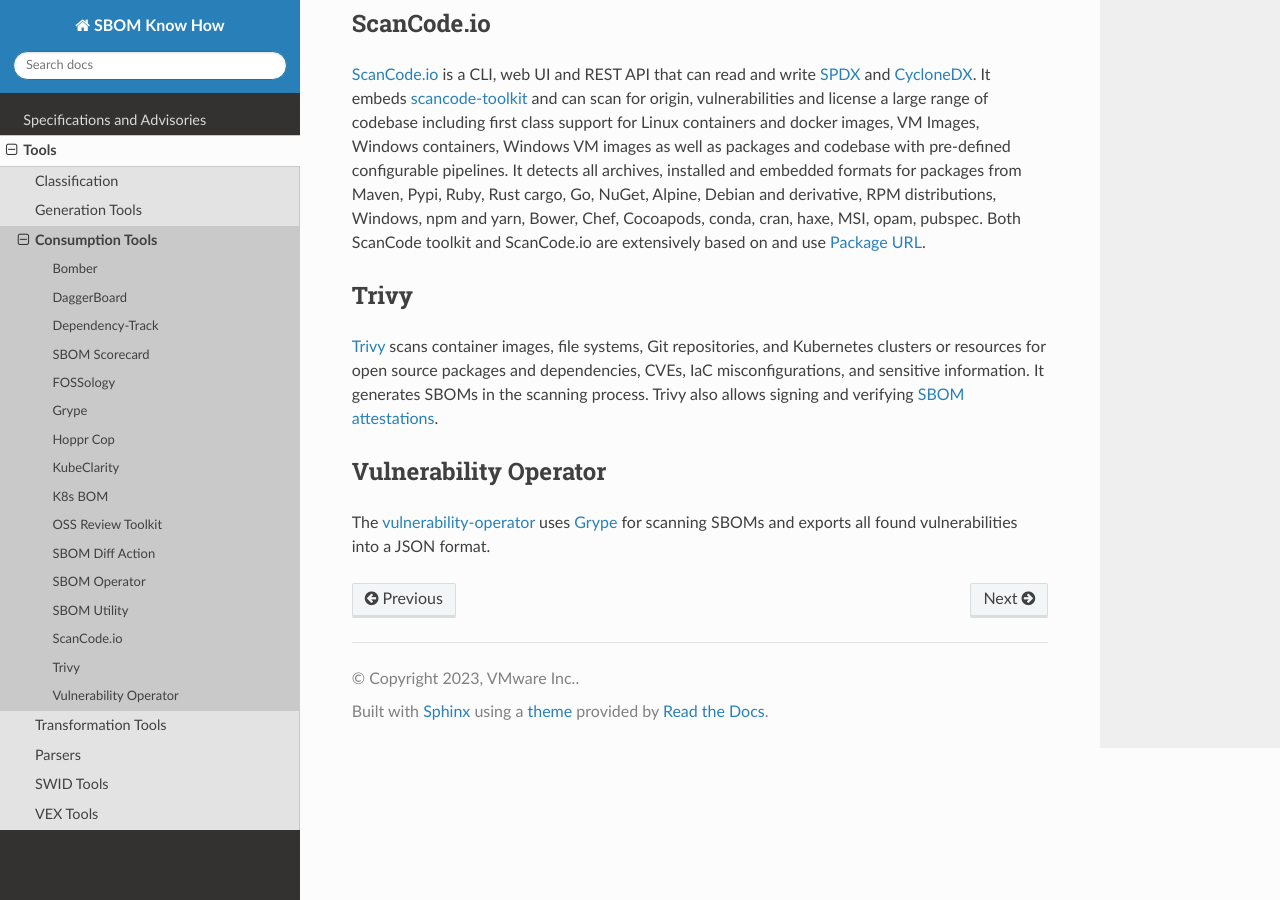
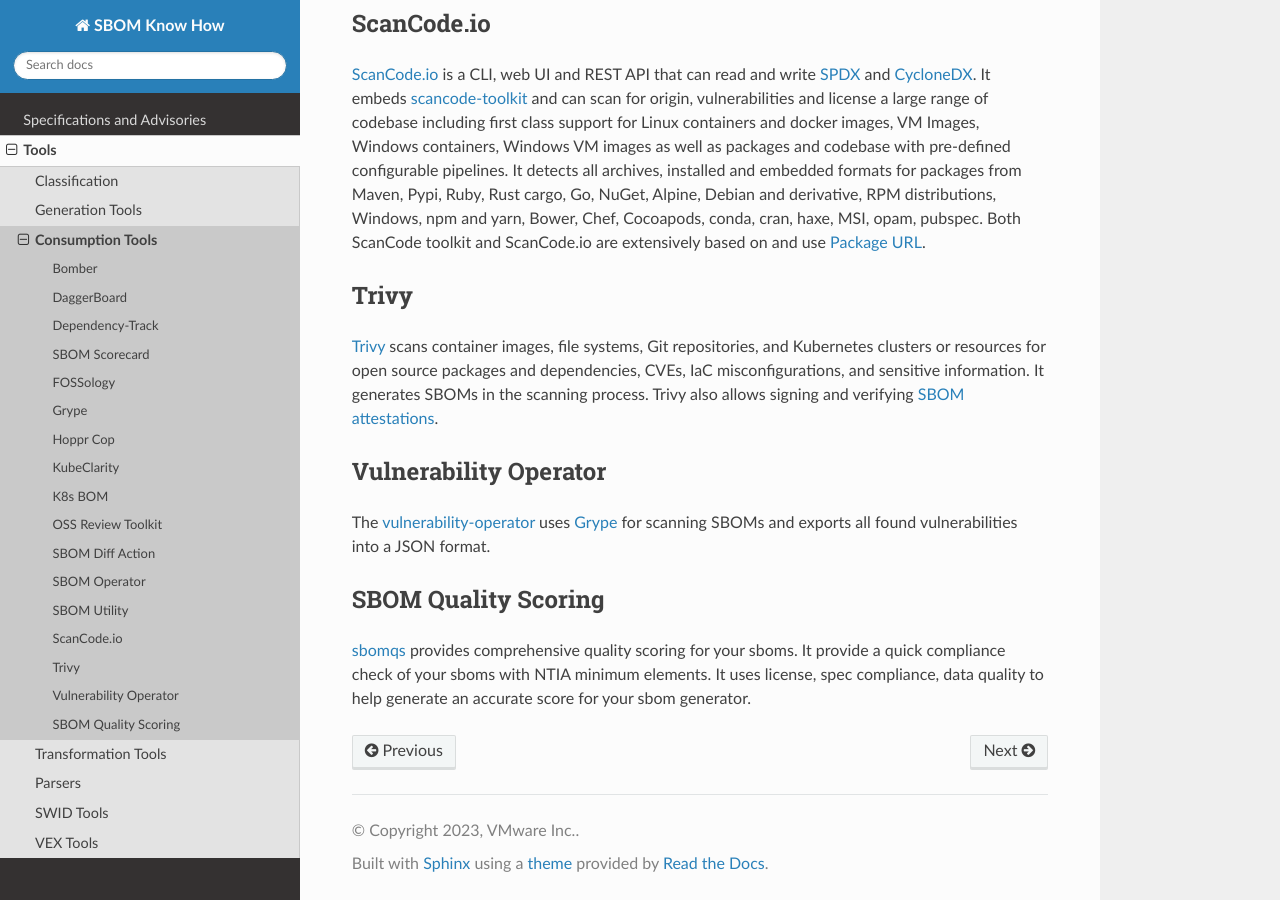
Before and after one commit to ivanayov/sbom-know-how, a Sphinx documentation site: the page built from docs/source/tooling/consumption_tools.md, in a window 1280 px wide and 900 px high, scrolled down 1889 px. Built offline with Sphinx 7.4.7 and the Read the Docs theme 2.0.0, drawn with Linux system fonts in a browser that asks for light colours.

Commit message:
Added sbomqs used for sbom quality scoring

```diff
--- a/docs/source/tooling/consumption_tools.md
+++ b/docs/source/tooling/consumption_tools.md
@@ -65,3 +65,8 @@
 ## Vulnerability Operator
 
 The [vulnerability-operator](https://github.com/ckotzbauer/vulnerability-operator) uses [Grype](https://github.com/anchore/grype) for scanning SBOMs and exports all found vulnerabilities into a JSON format.
+
+
+## SBOM Quality Scoring
+[sbomqs](https://github.com/interlynk-io/sbomqs) provides comprehensive quality scoring for your sboms. It provide a quick compliance check of your sboms with NTIA minimum elements. It uses license, spec compliance,
+data quality to help generate an accurate score for your sbom generator.
```
